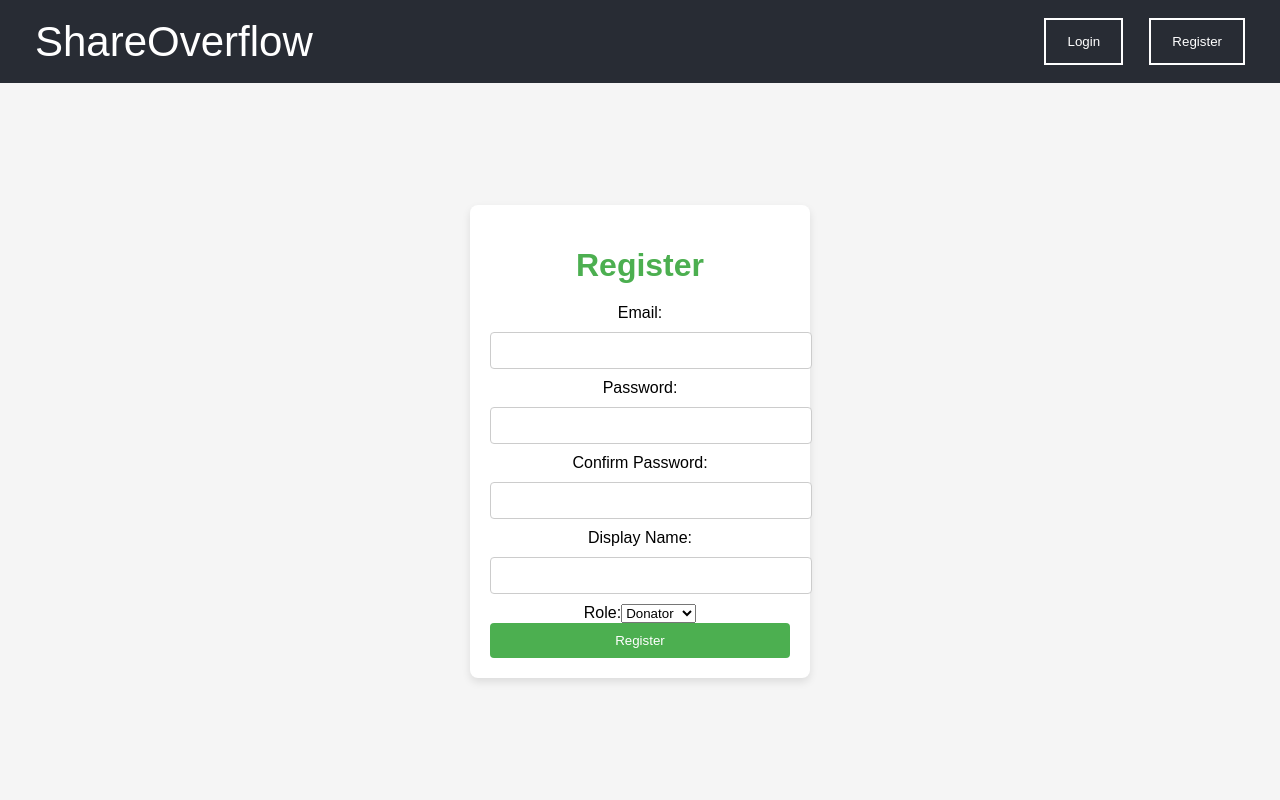
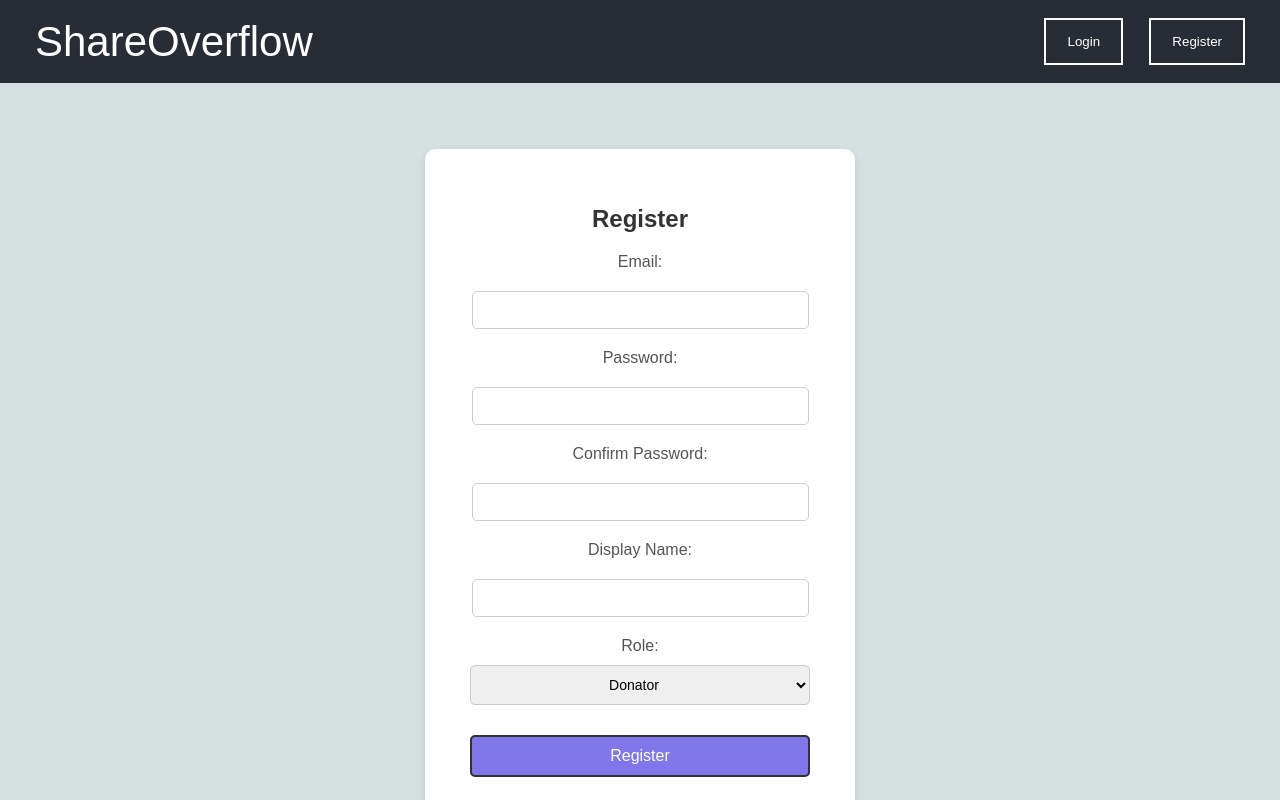
Before and after one commit to MateiSebastian9/ShareOverflow2, a React (Create React App) app: page /register in a window 1280 px wide. Built offline with nearby package versions, Linux system fonts and the light colour scheme; no server answers.

Commit message:
register styling

```diff
--- a/src/components/Register.js
+++ b/src/components/Register.js
@@ -12,16 +12,19 @@ const Register = () => {
     const [displayName, setDisplayName] = useState(''); // State for display name
     const [role, setRole] = useState('Donator'); // Default role is Donator
     const [error, setError] = useState('');
+    const [loading, setLoading] = useState(false); // State to track loading
     const { login } = useAuth(); // Access the login function from context
     const navigate = useNavigate(); // Initialize useNavigate
 
     const handleRegister = async (e) => {
         e.preventDefault();
+        setError(''); // Reset error message
         if (password !== confirmPassword) {
             setError("Passwords do not match");
             return;
         }
 
+        setLoading(true); // Start loading
         try {
             const userCredential = await createUserWithEmailAndPassword(auth, email, password);
             const user = userCredential.user;
@@ -42,63 +45,137 @@ const Register = () => {
         } catch (error) {
             console.error("Error during registration:", error); // Log the error for debugging
             setError("Error creating account. " + error.message); // Show specific error message
+        } finally {
+            setLoading(false); // Stop loading
         }
     };
 
     return (
-        <div className="register-container">
-            <div className="register-box">
-                <h1>Register</h1>
+        <div className="register-container" style={styles.container}>
+            <div className="register-box" style={styles.box}>
+                <h1 style={styles.heading}>Register</h1>
                 <form onSubmit={handleRegister}>
-                    <div>
-                        <label>Email:</label>
+                    <div style={styles.inputGroup}>
+                        <label style={styles.label}>Email:</label>
                         <input
                             type="email"
                             value={email}
                             onChange={(e) => setEmail(e.target.value)}
                             required
+                            style={styles.input}
                         />
                     </div>
-                    <div>
-                        <label>Password:</label>
+                    <div style={styles.inputGroup}>
+                        <label style={styles.label}>Password:</label>
                         <input
                             type="password"
                             value={password}
                             onChange={(e) => setPassword(e.target.value)}
                             required
+                            style={styles.input}
                         />
                     </div>
-                    <div>
-                        <label>Confirm Password:</label>
+                    <div style={styles.inputGroup}>
+                        <label style={styles.label}>Confirm Password:</label>
                         <input
                             type="password"
                             value={confirmPassword}
                             onChange={(e) => setConfirmPassword(e.target.value)}
                             required
+                            style={styles.input}
                         />
                     </div>
-                    <div>
-                        <label>Display Name:</label>
+                    <div style={styles.inputGroup}>
+                        <label style={styles.label}>Display Name:</label>
                         <input
                             type="text"
                             value={displayName}
                             onChange={(e) => setDisplayName(e.target.value)}
                             required
+                            style={styles.input}
                         />
                     </div>
-                    <div>
-                        <label>Role:</label>
-                        <select value={role} onChange={(e) => setRole(e.target.value)}>
+                    <div style={styles.inputGroup}>
+                        <label style={styles.label}>Role:</label>
+                        <select value={role} onChange={(e) => setRole(e.target.value)} style={styles.select}>
                             <option value="Donator">Donator</option>
                             <option value="Receiver">Receiver</option>
                         </select>
                     </div>
                     {error && <p style={{ color: 'red' }}>{error}</p>}
-                    <button type="submit">Register</button>
+                    <button
+                        type="submit"
+                        style={{ ...styles.button, marginTop: '20px' }}
+                        disabled={loading} // Disable button while loading
+                    >
+                        {loading ? "Registering..." : "Register"} {/* Loading indicator */}
+                    </button>
                 </form>
             </div>
         </div>
     );
 };
 
+const styles = {
+    container: {
+        display: 'flex',
+        justifyContent: 'center',
+        alignItems: 'center',
+        minHeight: '100vh',
+        backgroundColor: '#d6e0e0',
+    },
+
+    box: {
+        backgroundColor: '#fff',
+        padding: '40px',
+        borderRadius: '10px',
+        boxShadow: '0 4px 8px rgba(0, 0, 0, 0.1)',
+        width: '350px',
+        textAlign: 'center',
+    },
+    heading: {
+        marginBottom: '20px',
+        fontSize: '24px',
+        color: '#333',
+    },
+    inputGroup: {
+        marginBottom: '10px',
+    },
+    label: {
+        display: 'block',
+        marginBottom: '10px',
+        fontSize: '16px',
+        color: '#555',
+        textAlign: 'center', // Center the label text
+    },
+    input: {
+        width: '315px',
+        padding: '10px',
+        borderRadius: '5px',
+        border: '1px solid #ccc',
+        fontSize: '14px',
+    },
+    select: {
+        width: '340px',
+        padding: '10px',
+        borderRadius: '5px',
+        border: '1px solid #ccc',
+        fontSize: '14px',
+        textAlign: 'center', // Center the text inside the select box
+    },
+    button: {
+        width: '340px',
+        padding: '10px',
+        backgroundColor: '#6356e5',
+        color: 'white',
+        border: 'none',
+        border: '2px solid black',
+        borderRadius: '5px',
+        fontSize: '16px',
+        cursor: 'pointer',
+        opacity: 0.8, // Slightly dim the button to indicate loading
+        boxSizing: 'border-box',
+    },
+};
+
 export default Register;
```
